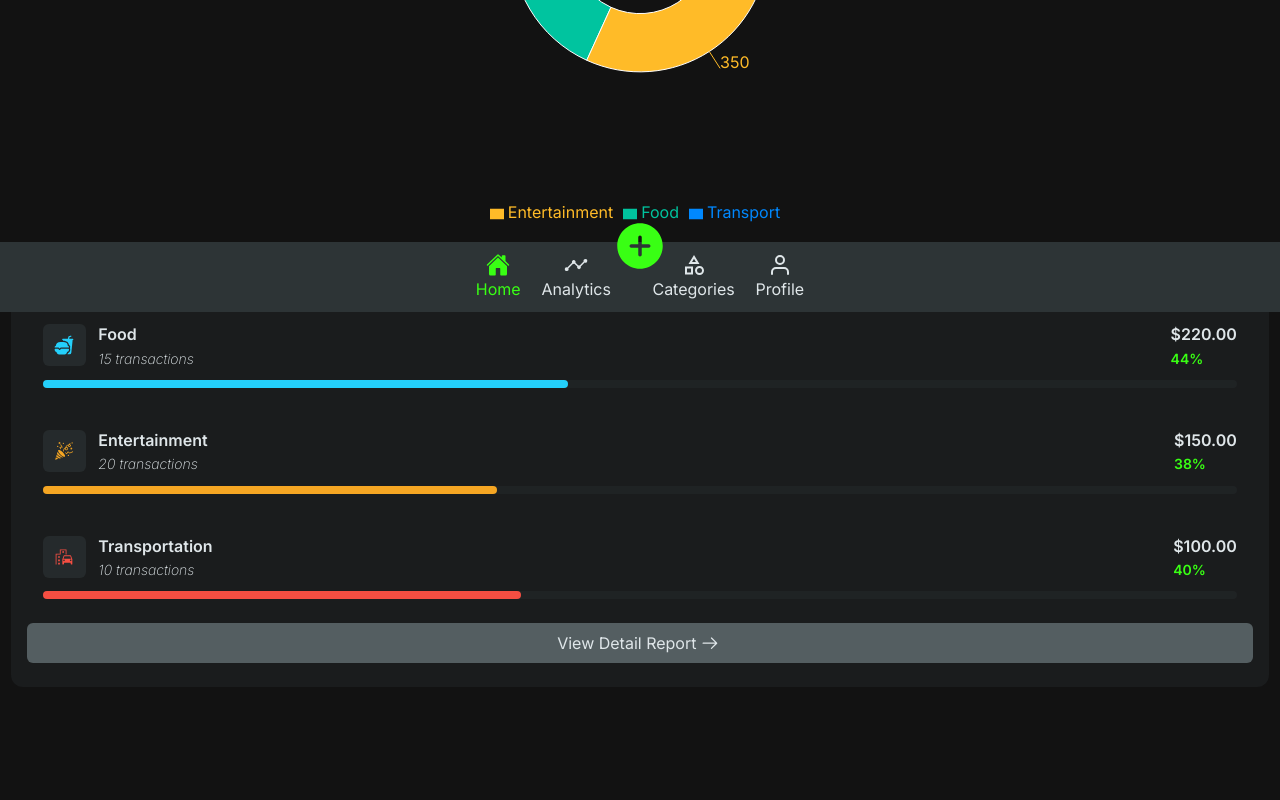
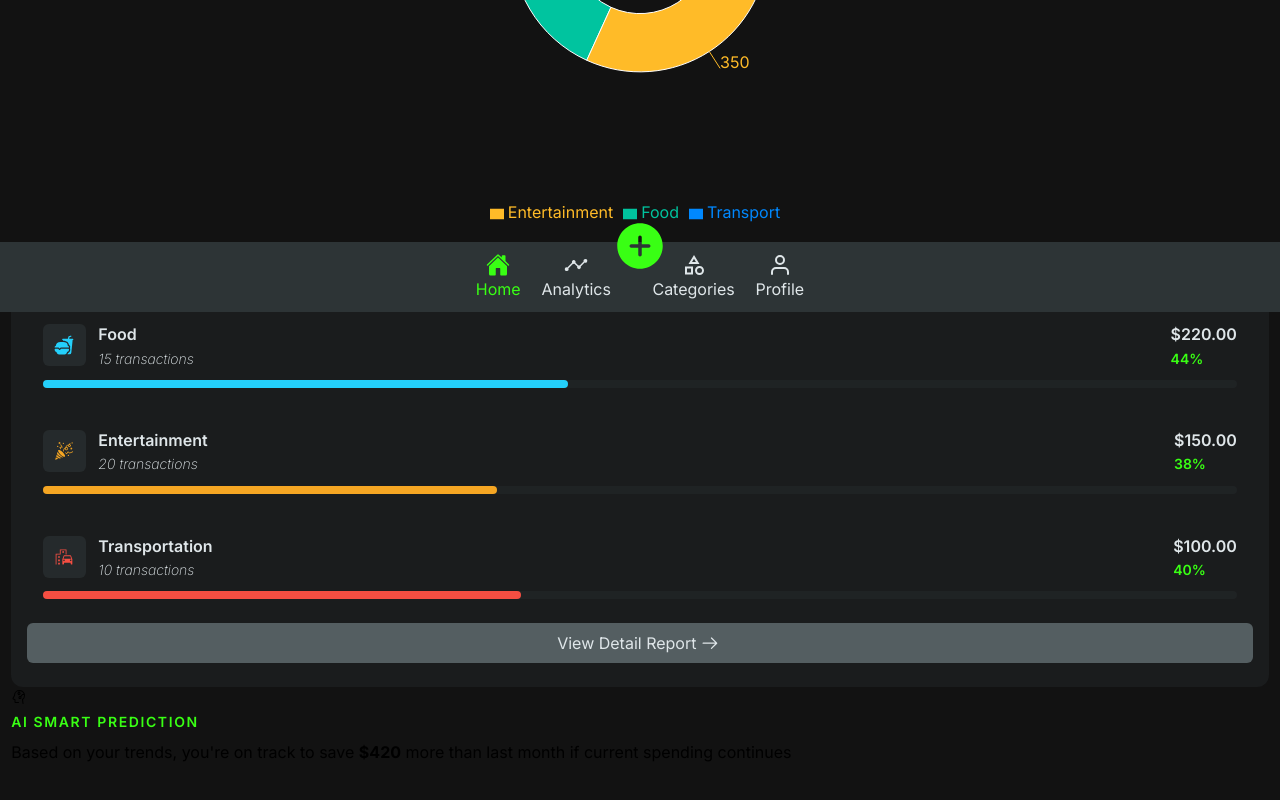
Before and after one commit to Andriamahay11master/SpendWise, a React (Vite) app: page /analytics in a window 1280 px wide. Shown: the part 488-1288 px from the top of the page. Before the commit the page ends 1255 px from the top, so only its background shows below. Built offline with nearby package versions, Linux system fonts and the light colour scheme.

Commit message:
init part AI smart prediction

```diff
--- a/src/components/Analytics/Analytics.tsx
+++ b/src/components/Analytics/Analytics.tsx
@@ -3,6 +3,7 @@ import { GiPartyPopper } from "react-icons/gi";
 import { GoArrowRight } from "react-icons/go";
 import { IoFastFood } from "react-icons/io5";
 import { MdEmojiTransportation } from "react-icons/md";
+import { PiHeadCircuit } from "react-icons/pi";
 import { Link } from "react-router";
 import {
   PieChart,
@@ -158,6 +159,23 @@ const Analytics = () => {
           </Link>
         </div>
       </div>
+      <div className="prediction-analytics">
+        <div className="prediction-analytics-top">
+          <div className="prediction-col">
+            <div className="prediction-icon">
+              <PiHeadCircuit />
+            </div>
+          </div>
+          <div className="prediction-col">
+            <h3 className="title-h3">Ai Smart Prediction</h3>
+            <p>
+              Based on your trends, you're on track to save{" "}
+              <strong>$420</strong> more than last month if current spending
+              continues
+            </p>
+          </div>
+        </div>
+      </div>
     </div>
   );
 };
```
